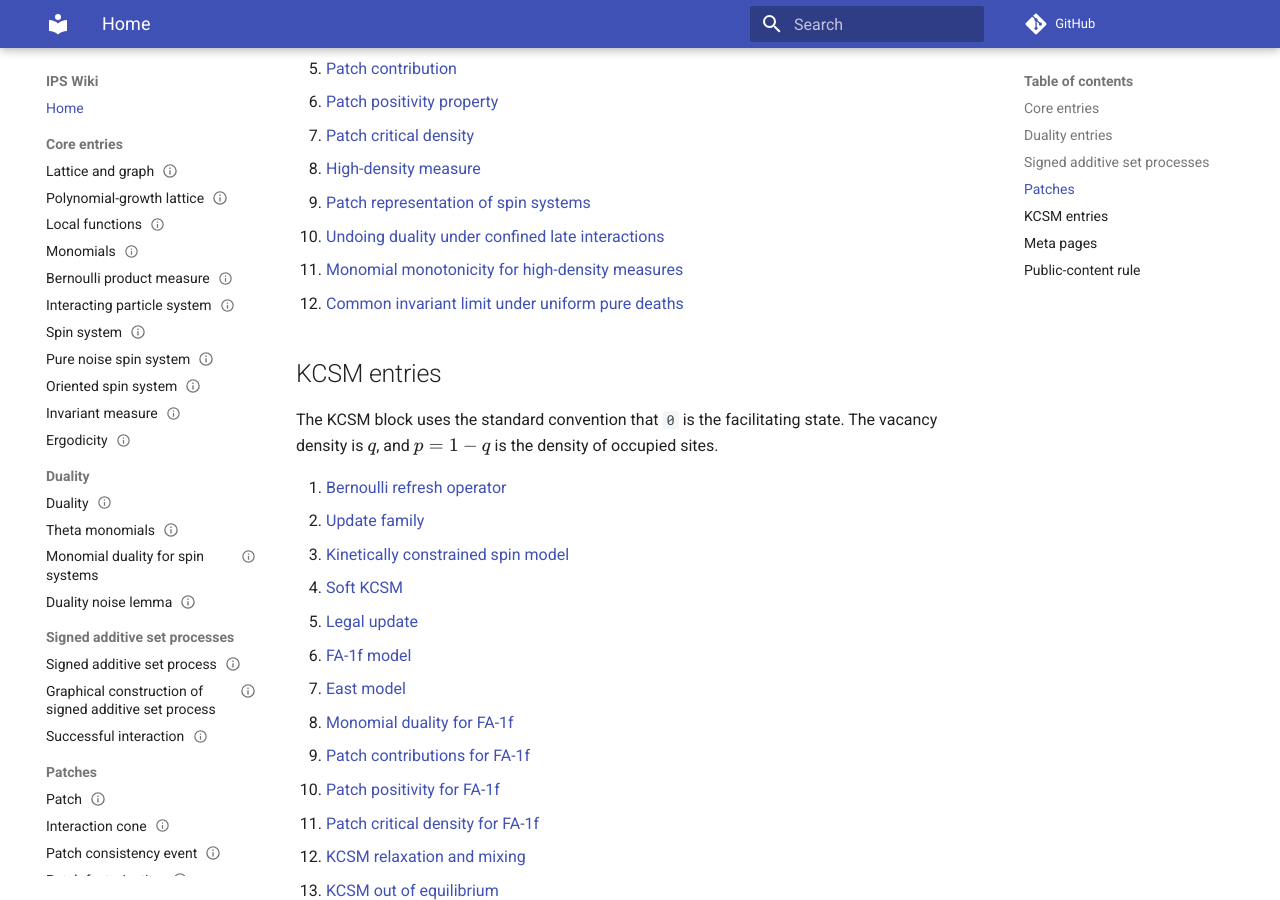
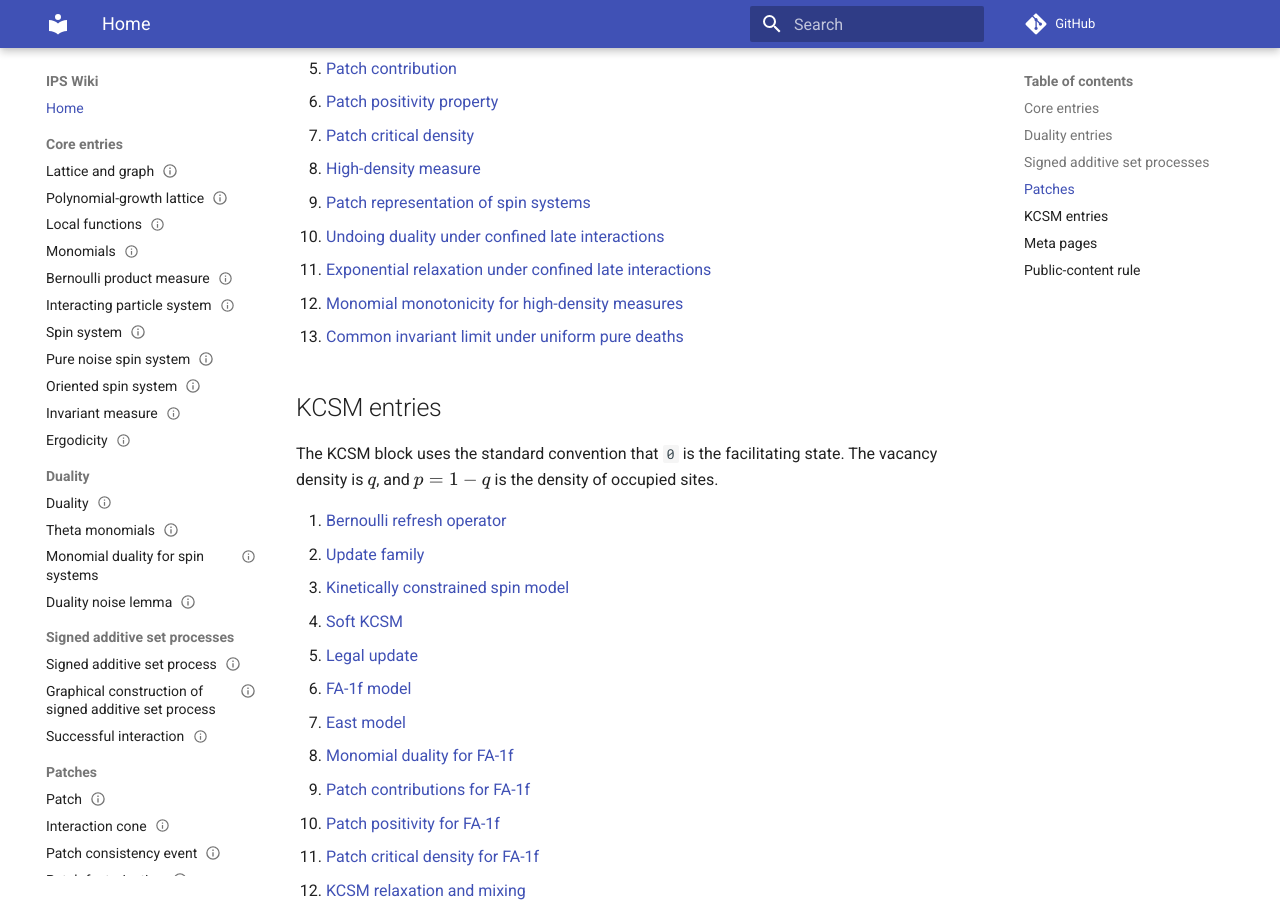
Before and after one commit to maciejgluchowski86-beep/ips-wiki, an MkDocs documentation site: the page built from docs/index.md, in a window 1280 px wide and 900 px high, scrolled down 1363 px. Built offline with MkDocs 1.6.1 and Material for MkDocs 9.7.7, drawn with Linux system fonts in a browser that asks for light colours; comment, search, counter and statistics services are not loaded.

Commit message:
Add confined interaction relaxation lemma to index

```diff
--- a/docs/index.md
+++ b/docs/index.md
@@ -45,8 +45,9 @@ A minimal dependency order is:
 8. [High-density measure](entries/high-density-measure.md)
 9. [Patch representation of spin systems](entries/patch-representation-of-spin-systems.md)
 10. [Undoing duality under confined late interactions](entries/undoing-duality-under-confined-late-interactions.md)
-11. [Monomial monotonicity for high-density measures](entries/monomial-monotonicity-for-high-density-measures.md)
-12. [Common invariant limit under uniform pure deaths](entries/common-invariant-limit-under-uniform-pure-deaths.md)
+11. [Exponential relaxation under confined late interactions](entries/exponential-relaxation-under-confined-late-interactions.md)
+12. [Monomial monotonicity for high-density measures](entries/monomial-monotonicity-for-high-density-measures.md)
+13. [Common invariant limit under uniform pure deaths](entries/common-invariant-limit-under-uniform-pure-deaths.md)
 
 ## KCSM entries
 
```
